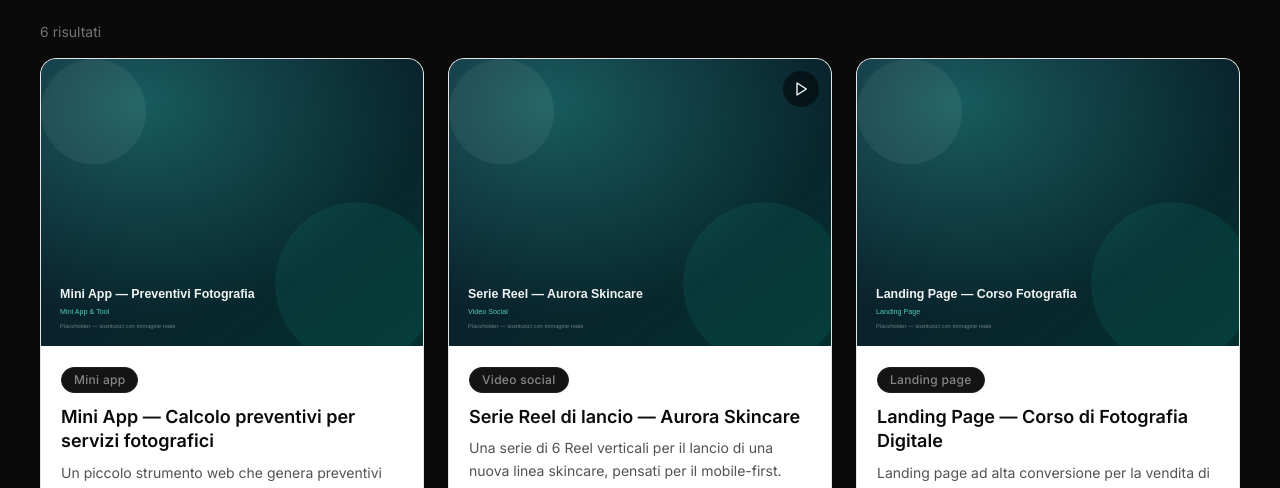
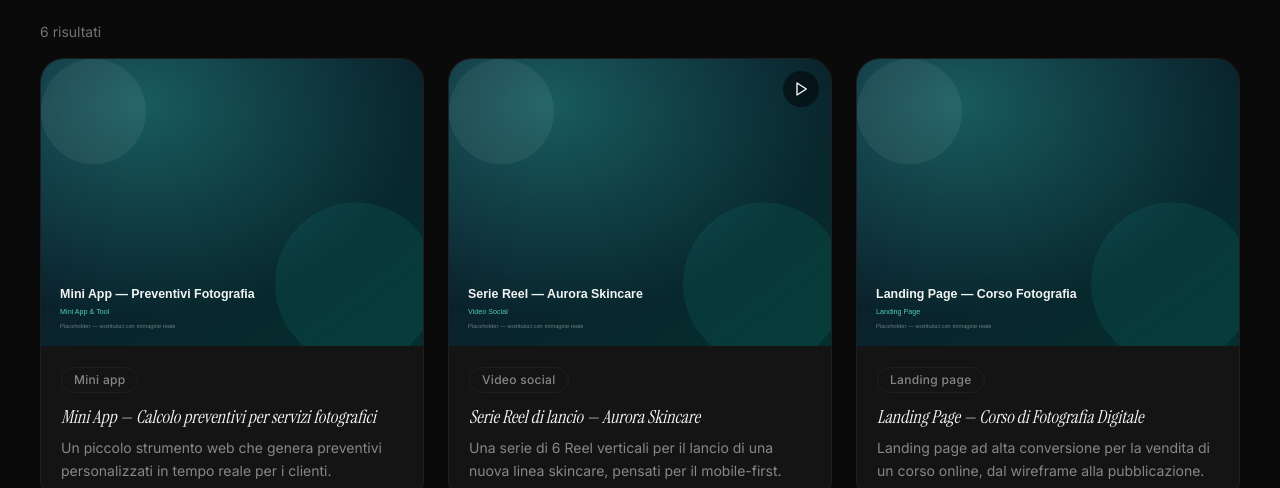
Before and after one commit to Camilla86/Camilla-Patrizi-Portfolio, a Next.js app: page /portfolio in a window 1280 px wide. Shown: the part 312-800 px from the top of the page. Built offline with nearby package versions, Linux system fonts and the light colour scheme; no server answers.

Commit message:
PortfolioCard: colori e tipografia per il tema scuro

```diff
--- a/src/components/portfolio/PortfolioCard.tsx
+++ b/src/components/portfolio/PortfolioCard.tsx
@@ -15,7 +15,7 @@ export function PortfolioCard({ item, priority = false }: PortfolioCardProps) {
   return (
     <Link
       href={`/portfolio/${item.slug}`}
-      className="group block overflow-hidden rounded-2xl border border-neutral-200 bg-white transition-colors hover:border-teal-400"
+      className="group block overflow-hidden rounded-3xl border border-stroke bg-surface transition-colors hover:border-text-primary/30"
     >
       <div className="relative aspect-[4/3] w-full overflow-hidden">
         <Image
@@ -35,8 +35,8 @@ export function PortfolioCard({ item, priority = false }: PortfolioCardProps) {
 
       <div className="p-5">
         <Badge>{mediaTypeLabel(item.mediaType)}</Badge>
-        <h3 className="mt-3 text-lg font-semibold leading-snug text-neutral-950">{item.title}</h3>
-        <p className="mt-2 line-clamp-2 text-sm leading-relaxed text-neutral-600">{item.excerpt}</p>
+        <h3 className="mt-3 font-display text-lg italic leading-snug text-text-primary">{item.title}</h3>
+        <p className="mt-2 line-clamp-2 text-sm leading-relaxed text-muted">{item.excerpt}</p>
       </div>
     </Link>
   );
```
